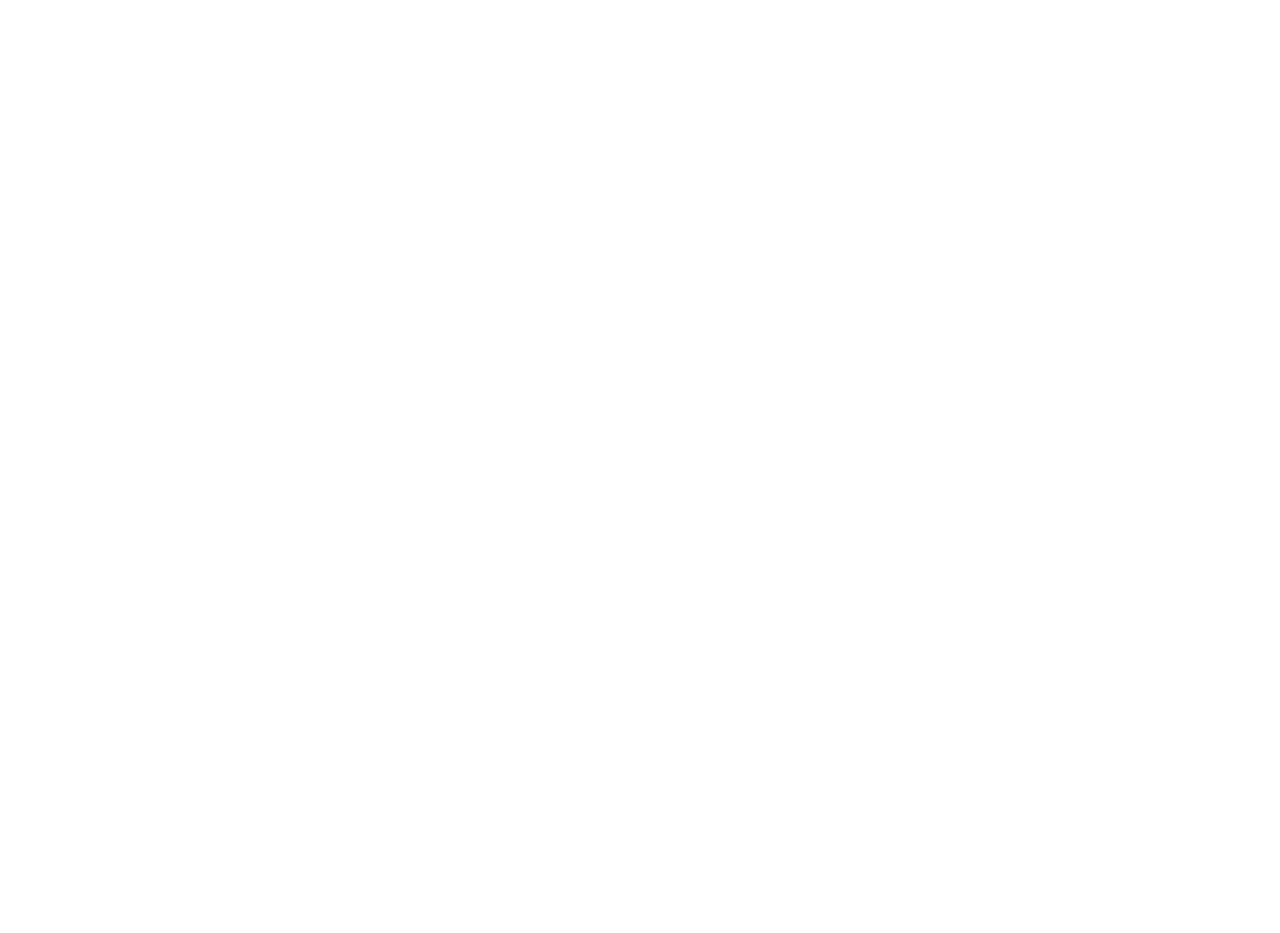
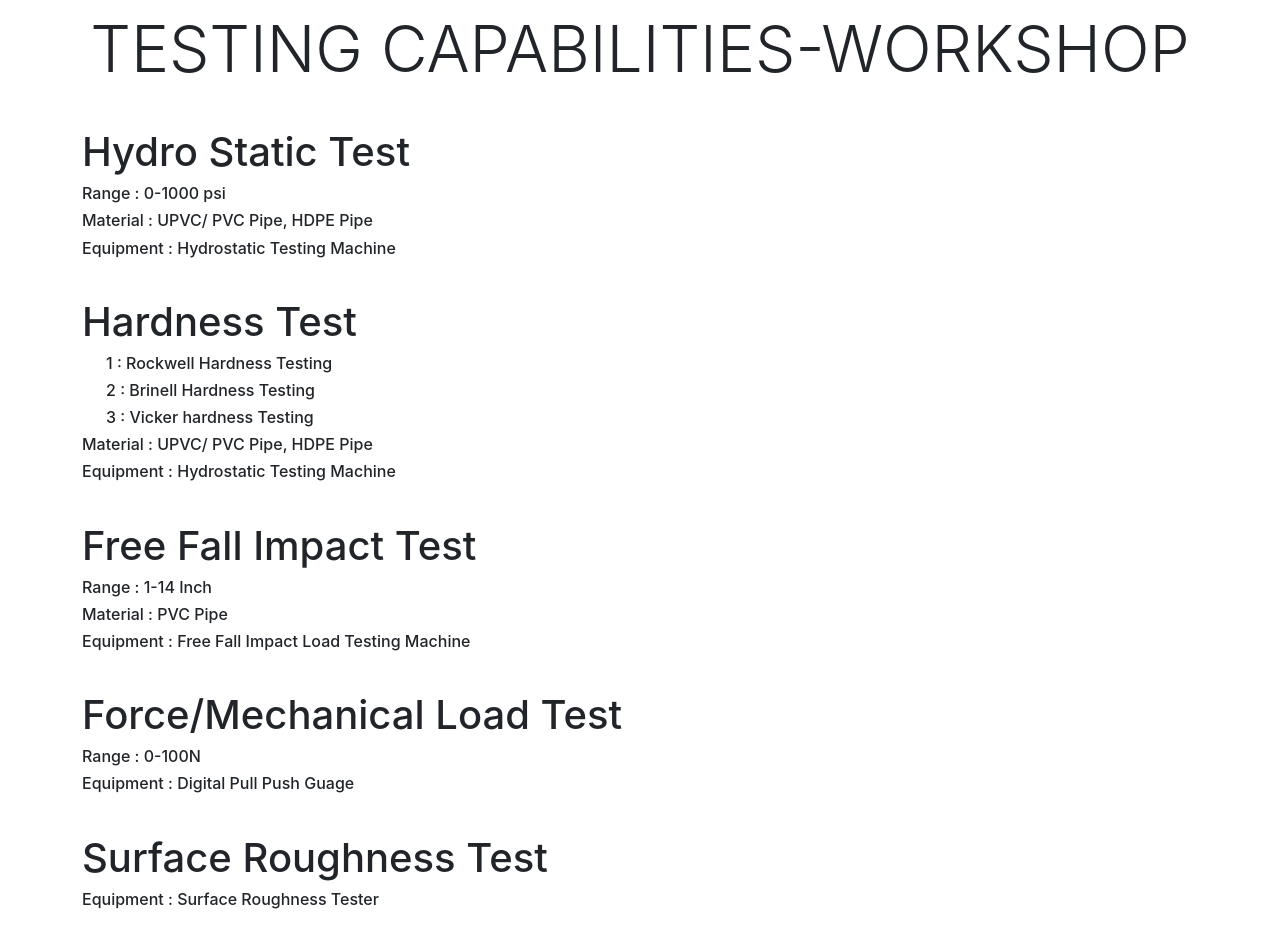
Before and after one commit to MianAizaz6/PCSIR_LABS, a React (Create React App) app: page /engineering-service-center in a window 1280 px wide. Before the commit this address had no page. Shown: the part 260-1193 px from the top of the page. Before the commit the page ends 800 px from the top, so only its background shows below. Built offline with nearby package versions, Linux system fonts and the light colour scheme.

Commit message:
ecs-commit

```diff
--- a/src/App.js
+++ b/src/App.js
@@ -1,5 +1,3 @@
-import Home from './Pages/HomePage/Home';
-import About from './Pages/About/About'
 import Navigation from './Navigation/Routes';
 
 function App() {
--- a/src/Components/Header/HeaderData.js
+++ b/src/Components/Header/HeaderData.js
@@ -2,7 +2,7 @@
     {
         title: "HOME",
         hoverList: false,
-        href:"home",
+        href:"",
         topLevel: true,
         hoverListArray: []
     },
@@ -286,6 +286,7 @@
             {
                 title: "Engineering Service Center",
                 hoverList: false,
+                href: "engineering-service-center",
                 hoverListArray: []
             },
             {
--- a/src/Navigation/Routes.js
+++ b/src/Navigation/Routes.js
@@ -2,6 +2,7 @@
 import {BrowserRouter as Router, Routes, Route } from 'react-router-dom';
 import Home from '../Pages/HomePage/Home';
 import About from '../Pages/About/About';
+import EngeneeringServiceCenter from '../Pages/ENG-Service-Center/EngineeringServiceCenter';
 
 
 
@@ -9,8 +10,9 @@
     return (
        <Router>
            <Routes>
-               <Route  path="/home" element={ <Home/>} ></Route>
+               <Route  path="/" element={<Home/>}></Route>
                <Route path="/About" element={<About />} ></Route>
+               <Route path="/engineering-service-center" element={<EngeneeringServiceCenter/>} ></Route>
            </Routes>
        </Router>
     )
--- a/src/Pages/About/ImagesSection.js
+++ b/src/Pages/About/ImagesSection.js
@@ -11,7 +11,7 @@
 function ImagesSection() {
     return (
         <div>
-             <div className="row">
+             <div className="row gx-0">
                  <div className="col-lg-2 col-md-3 col-sm-6">
                  <img src={About1} alt="about1" className="imageFluid" />
                  </div>
--- /dev/null
+++ b/src/Pages/ENG-Service-Center/EngineeringServiceCenter.js
@@ -0,0 +1,71 @@
+import React from 'react'
+import Header from '../../Components/Header/Header'
+import TopSection from '../../Components/TopSection'
+import { freeFallImpactTest, HardnessTest, hydrostaticTest, mechanicalLoadTesting, surfaceRoughnessTester } from './escData'
+
+function EngeneeringServiceCenter() {
+  return (
+    <div>
+      <TopSection/>
+      <Header/>
+
+      <div className='container'>
+
+    <div>
+        <div className='display-3 text-center my-lg-4 my-2'>
+        TESTING CAPABILITIES-WORKSHOP
+        </div>
+
+        <div className='py-lg-3 py-2'>
+          <h1>
+            {hydrostaticTest.title}
+          </h1>
+          <h6 className='font-bold'>Range : {hydrostaticTest.Range}</h6>
+          <h6 className='font-bold'>Material : {hydrostaticTest.Material}</h6>
+          <h6 className='font-bold'>Equipment : {hydrostaticTest.Equipment}</h6>
+        </div>
+
+        <div className='py-lg-3 py-2'>
+          <h1>
+            {HardnessTest.title}
+          </h1>
+          {
+            HardnessTest.testArray.map((element, index) => (
+              <h6 className='font-bold px-4'>{index + 1} : {element}</h6>
+            ))
+          }
+          <h6 className='font-bold'>Material : {hydrostaticTest.Material}</h6>
+          <h6 className='font-bold'>Equipment : {hydrostaticTest.Equipment}</h6>
+        </div>
+
+
+        <div className='py-lg-3 py-2'>
+          <h1>
+            {freeFallImpactTest.title}
+          </h1>
+          <h6 className='font-bold'>Range : {freeFallImpactTest.Range}</h6>
+          <h6 className='font-bold'>Material : {freeFallImpactTest.Material}</h6>
+          <h6 className='font-bold'>Equipment : {freeFallImpactTest.Equipment}</h6>
+        </div>
+
+
+        <div className='py-lg-3 py-2'>
+          <h1>
+            {mechanicalLoadTesting.title}
+          </h1>
+          <h6 className='font-bold'>Range : {mechanicalLoadTesting.Range}</h6>
+          <h6 className='font-bold'>Equipment : {mechanicalLoadTesting.Equipment}</h6>
+        </div>
+        <div className='py-lg-3 py-2'>
+          <h1>
+            {surfaceRoughnessTester.title}
+          </h1>
+          <h6 className='font-bold'>Equipment : {surfaceRoughnessTester.Equipment}</h6>
+        </div>
+    </div>
+      </div>
+    </div>
+  )
+}
+
+export default EngeneeringServiceCenter
--- /dev/null
+++ b/src/Pages/ENG-Service-Center/escData.js
@@ -0,0 +1,31 @@
+export const hydrostaticTest = {
+    title: "Hydro Static Test",
+    Range: "0-1000 psi ",
+    Material: "UPVC/ PVC Pipe, HDPE Pipe",
+    Equipment: "Hydrostatic Testing Machine"
+}
+
+export const HardnessTest = {
+    title : "Hardness Test",
+    testArray: ["Rockwell Hardness Testing", "Brinell Hardness Testing", "Vicker hardness Testing"],
+    Material: "Mild Steel, Stainless Steel, Cast Aluminum, Brass, Copper",
+    Equipment: "Time Hardness Tester"
+}
+
+export const freeFallImpactTest = {
+    title : "Free Fall Impact Test",
+    Range: "1-14 Inch",
+    Material: "PVC Pipe",
+    Equipment:"Free Fall Impact Load Testing Machine"
+}
+
+export const mechanicalLoadTesting = {
+    title : "Force/Mechanical Load Test",
+    Range: 		"0-100N",
+    Equipment:		"Digital Pull Push Guage"
+}
+
+export const surfaceRoughnessTester = {
+    title: "Surface Roughness Test",
+    Equipment:"Surface Roughness Tester"
+}
```
